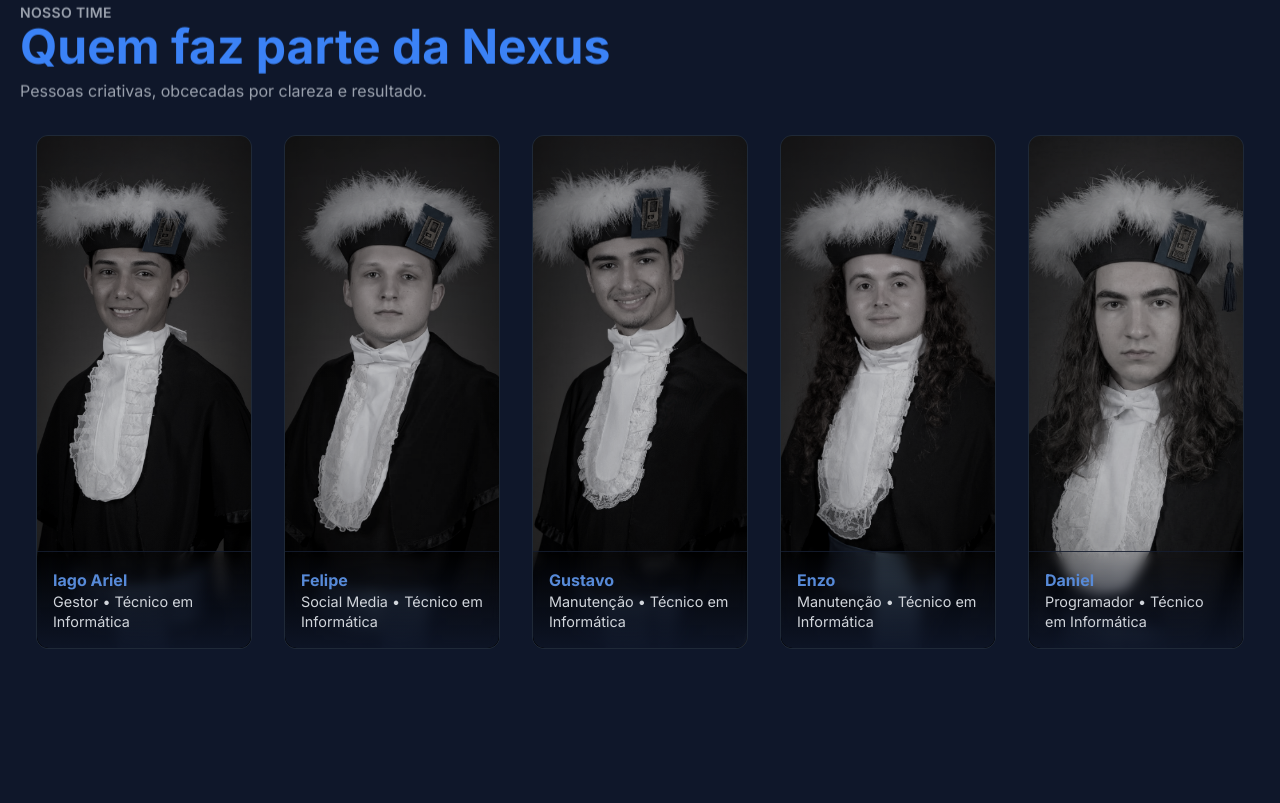
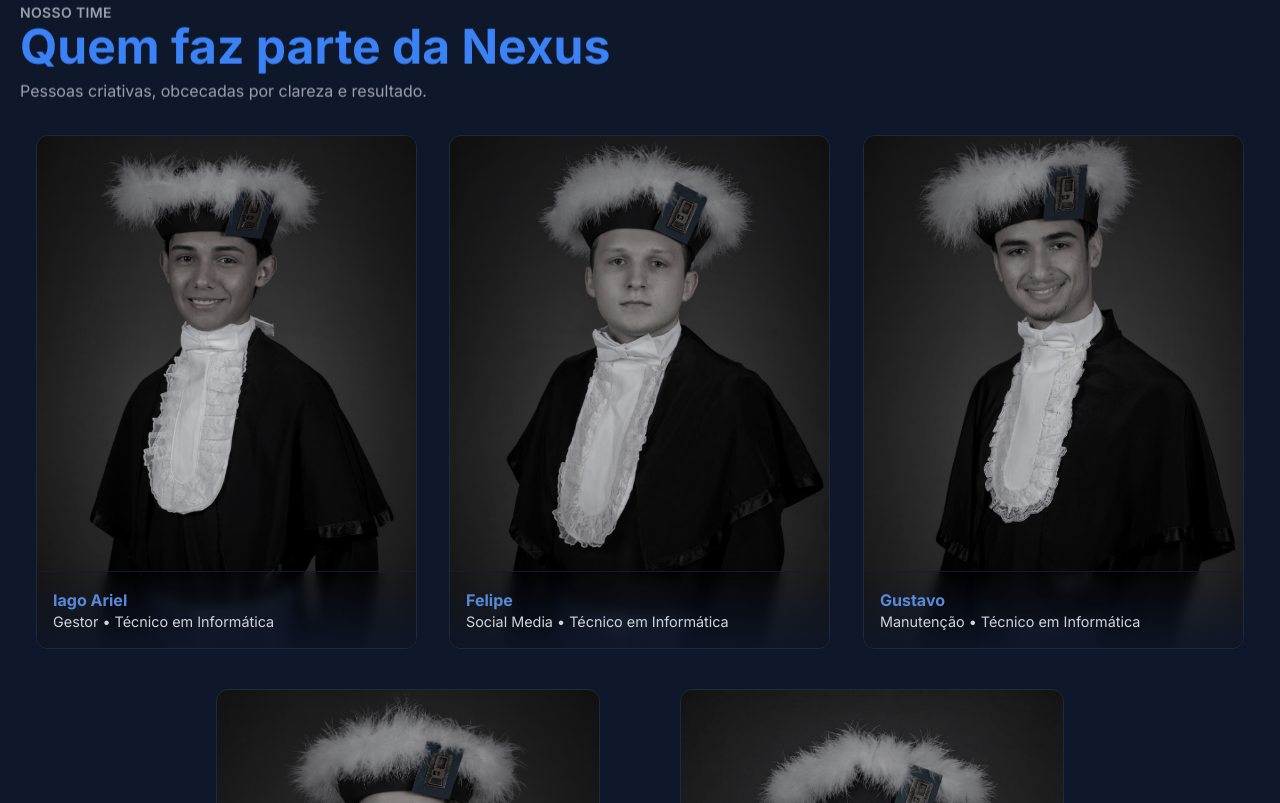
Before and after one commit to 2023316324-cmd/nexus1, a website: page index.html in a window 1280 px wide. Shown: the part 877-1680 px from the top of the page. Drawn offline with nearby package versions, Linux system fonts and the light colour scheme.

Commit message:
Add files via upload

```diff
--- a/index.html
+++ b/index.html
@@ -229,8 +229,8 @@
         </div>
 
         <div class="max-w-7xl mx-auto px-4">
-            <!-- GRID CORRIGIDA -->
-            <div class="relative grid grid-cols-1 sm:grid-cols-2 md:grid-cols-3 lg:grid-cols-5 gap-8 items-stretch">
+            <div class="space-y-10">
+                <div class="grid grid-cols-1 sm:grid-cols-2 md:grid-cols-3 gap-8 items-stretch">
 
                     <!-- IAGO -->
                     <div class="member-card bg-nexus-card rounded-xl border border-gray-800 animate-on-scroll cursor-pointer overflow-hidden" data-name="Iago Ariel" data-role="Gestor • Técnico em Informática" data-bio="Gestor de operações e técnico em informática. Lidera atendimentos, diagnóstico e coordenação de chamados com foco na experiência do cliente e qualidade do serviço." data-education="Técnico em Informática • IFRS - Campus Ibirubá" data-email="nexustinfo@gmail.com">
@@ -271,8 +271,12 @@
                         </div>
                     </div>
 
+                </div>
+
+                <div class="grid grid-cols-1 sm:grid-cols-2 gap-8 max-w-4xl mx-auto justify-items-center items-stretch">
+
                     <!-- ENZO -->
-                <div class="member-card bg-nexus-card rounded-xl border border-gray-800 animate-on-scroll cursor-pointer overflow-hidden" data-name="Enzo" data-role="Manutenção • Técnico em Informática" data-bio="Técnico focado em manutenção e infraestrutura. Montagem, formatação, configuração de redes locais e otimização de hardware." data-education="Técnico em Informática • IFRS - Campus Ibirubá" data-email="nexustinfo@gmail.com">
+                    <div class="member-card bg-nexus-card rounded-xl border border-gray-800 animate-on-scroll cursor-pointer overflow-hidden w-full max-w-sm" data-name="Enzo" data-role="Manutenção • Técnico em Informática" data-bio="Técnico focado em manutenção e infraestrutura. Montagem, formatação, configuração de redes locais e otimização de hardware." data-education="Técnico em Informática • IFRS - Campus Ibirubá" data-email="nexustinfo@gmail.com">
                         <div class="member-photo">
                             <img src="Imagens/EnzoFT.jpeg" alt="Enzo" class="w-full h-64 object-cover">
                         </div>
@@ -285,7 +289,7 @@
                     </div>
 
                     <!-- DANIEL -->
-                <div class="member-card bg-nexus-card rounded-xl border border-gray-800 animate-on-scroll cursor-pointer overflow-hidden" data-name="Daniel" data-role="Programador • Técnico em Informática" data-bio="Programador com foco em mobile, APIs e bancos de dados. Desenvolve integrações e automações orientadas a resultado." data-education="Técnico em Informática • IFRS - Campus Ibirubá" data-email="nexustinfo@gmail.com">
+                    <div class="member-card bg-nexus-card rounded-xl border border-gray-800 animate-on-scroll cursor-pointer overflow-hidden w-full max-w-sm" data-name="Daniel" data-role="Programador • Técnico em Informática" data-bio="Programador com foco em mobile, APIs e bancos de dados. Desenvolve integrações e automações orientadas a resultado." data-education="Técnico em Informática • IFRS - Campus Ibirubá" data-email="nexustinfo@gmail.com">
                         <div class="member-photo">
                             <img src="Imagens/danielFT.jpeg" alt="Daniel" class="w-full h-64 object-cover">
                         </div>
@@ -297,6 +301,7 @@
                         </div>
                     </div>
 
+                </div>
             </div>
         </div>
     </div>
```
Lines whose indentation alone changed are shown as unchanged.
